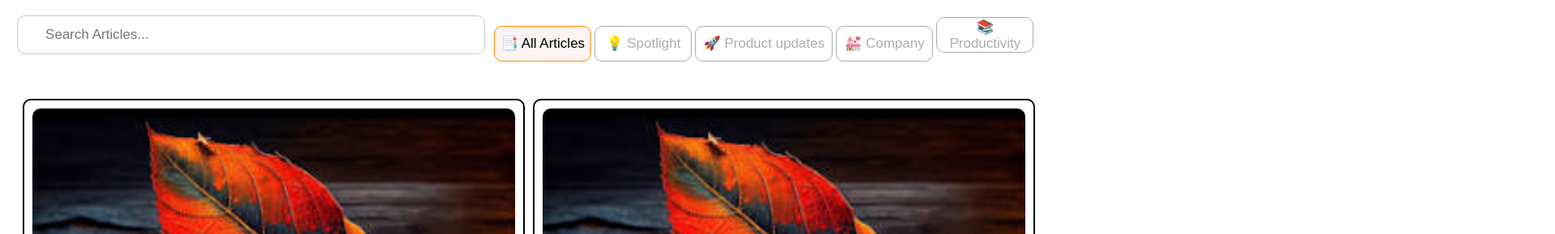
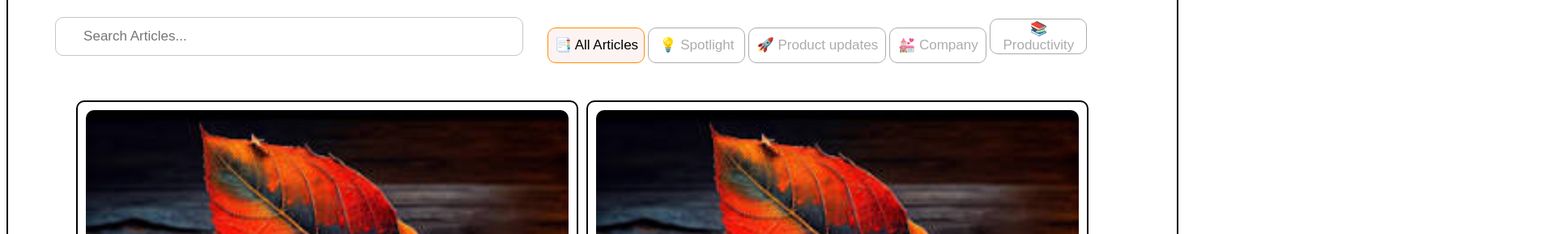
Before and after one commit to bertrand32/exercice, a plain HTML site: page image/index.html in a window 1280 px wide. Shown: the part 811-1100 px from the top of the page at 81% size, 1920 px wide, since content can reach past the window. Drawn offline with nearby package versions, Linux system fonts and the light colour scheme.

Commit message:
exercice

```diff
--- a/image/index.html
+++ b/image/index.html
@@ -41,6 +41,7 @@
                         </div>
                         </div>
                         </header>
+                      <footer>
                         <div class="wrapper">
                             <h1>Latest Blog</h1>
                             <p>Find or list tools that will help designers build to last.Simplify design with our comprehensive
@@ -200,7 +201,7 @@
                                                                             <span>View More</span>
                                                                             </div>
                                                                           </div>
-
+                                                                  </footer>
 
                                                                           <div class="main">
                                                                             <div class="texte">
@@ -259,6 +260,6 @@
                                                                                                             </main>
                                                                                                 </div>
                                                                                       </div>
-                                                    </div>
+                </div>
           </body>
 </html>
--- a/image/style.css
+++ b/image/style.css
@@ -96,6 +96,10 @@ header{
   background-color: #f8f8f8;
   height: 40rem;
   border: 1px solid#f0eded;
+  width: 90rem;
+}
+footer{
+  padding-left: 4em;
 }
 .wrapper{
   padding: 20px;
@@ -103,8 +107,6 @@ header{
 .wrapper p{
   color: #c7c5c5;
   font-size: 24px;
-}
-.input i{
 }
 input{
   width: 540px;
@@ -251,6 +253,7 @@ button{
   height: 42rem;
   padding-top: 10px;
   border: 1px solid#f0eded;
+  width: 74rem;
 }
 .texte h2{
   font-size: 36px;
@@ -358,7 +361,7 @@ p.date{
   left: 59em;
   bottom: 14px;
 }
-i{
+.logo i{
   position: relative;
   right: 8em;
   font-size: 30px;
@@ -367,6 +370,7 @@ i{
   border-radius: 4px;
   background-color: #fff;
 }
-i .bxbxl-twitter{
-  color: #d8d5d5;
+body{
+  border: 2px solid#000;
+  width: 90.2em;
 }
```
